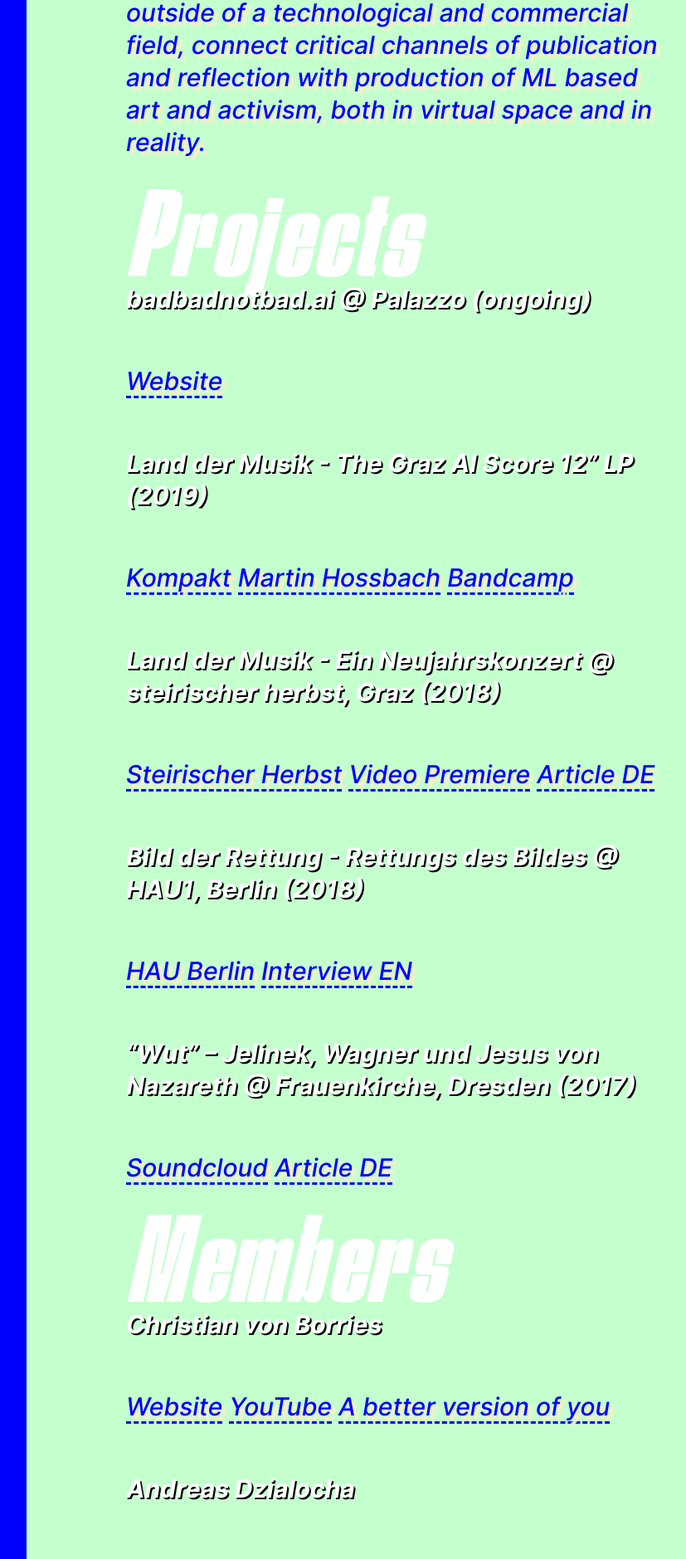
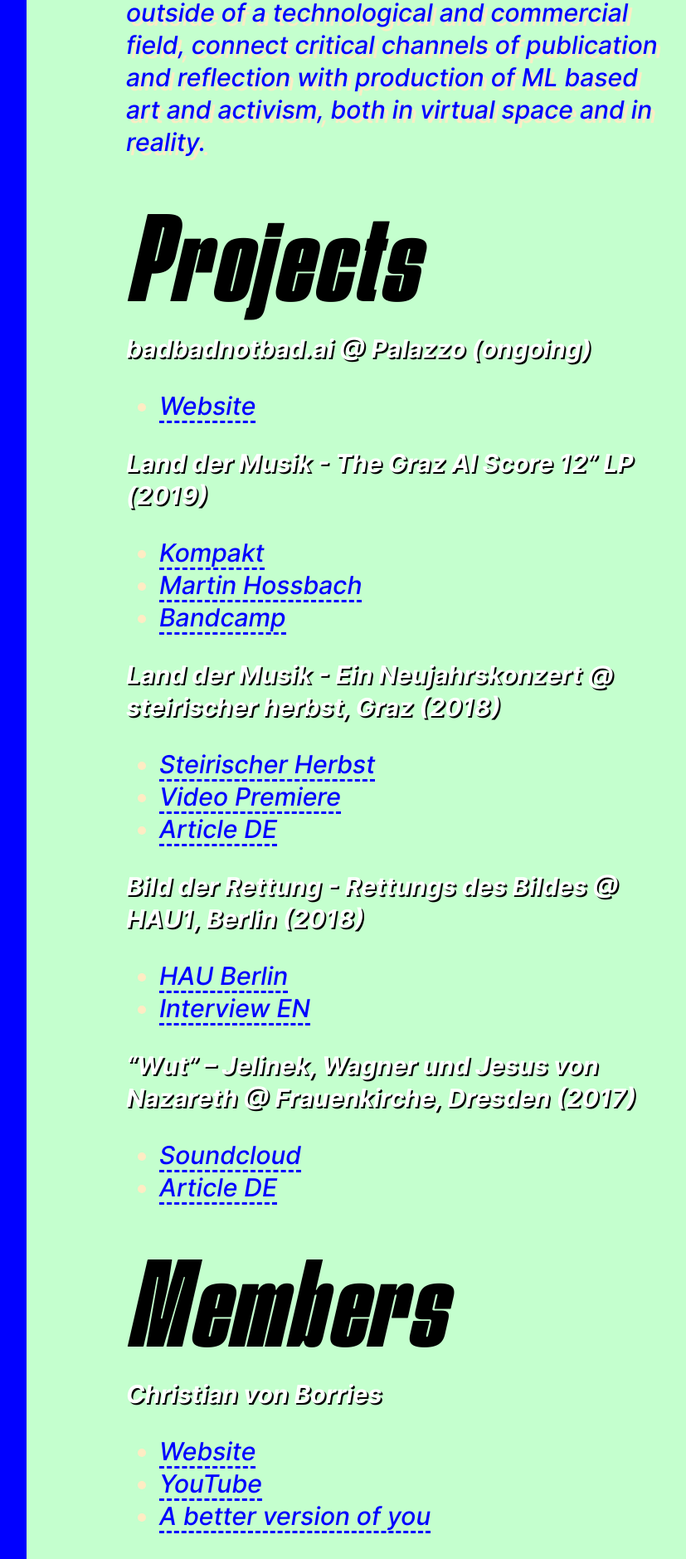
Before and after one commit to ai-unit/ai-unit.github.io, a Jekyll site: the page built from index.md, in a window 1280 px wide. Shown: the part 1225-3104 px from the top of the page at 83% size, without its empty margins (68-895 px from the left). Built offline with Jekyll 4.4.1, drawn with Linux system fonts in a browser that asks for light colours; some web fonts are replaced.

Commit message:
Use lists, adjust heading formatting

```diff
--- a/assets/styles/base/typography.scss
+++ b/assets/styles/base/typography.scss
@@ -52,5 +52,10 @@
 h4,
 h5,
 h6 {
+  margin-top: 3rem;
+  margin-bottom: 3rem;
+
   font-size: 5em;
+
+  color: $black;
 }
--- a/index.md
+++ b/index.md
@@ -12,45 +12,45 @@
 
 **badbadnotbad.ai @ Palazzo (ongoing)**
 
-[Website](http://badbadnotbad.ai/)
+* [Website](http://badbadnotbad.ai/)
 
 **Land der Musik - The Graz AI Score 12" LP (2019)**
 
-[Kompakt](https://kompakt.fm/releases/land_der_musik_the_graz_ai_score)
-[Martin Hossbach](http://www.martinhossbach.com/releases/aiunit/)
-[Bandcamp](https://hyperdelia.bandcamp.com/album/land-der-musik-the-graz-ai-score)
+* [Kompakt](https://kompakt.fm/releases/land_der_musik_the_graz_ai_score)
+* [Martin Hossbach](http://www.martinhossbach.com/releases/aiunit/)
+* [Bandcamp](https://hyperdelia.bandcamp.com/album/land-der-musik-the-graz-ai-score)
 
 **Land der Musik - Ein Neujahrskonzert @ steirischer herbst, Graz (2018)**
 
-[Steirischer Herbst](https://2018.steirischerherbst.at/en/volksfronten/artist/christian-von-borries)
-[Video Premiere](https://www.steirischerherbst.at/de/videos/705/christian-von-borries)
-[Article DE](https://www.deutschlandfunk.de/land-der-musik-von-christian-von-borries-das-anti.1993.de.html?dram:article_id=430011)
+* [Steirischer Herbst](https://2018.steirischerherbst.at/en/volksfronten/artist/christian-von-borries)
+* [Video Premiere](https://www.steirischerherbst.at/de/videos/705/christian-von-borries)
+* [Article DE](https://www.deutschlandfunk.de/land-der-musik-von-christian-von-borries-das-anti.1993.de.html?dram:article_id=430011)
 
 **Bild der Rettung - Rettungs des Bildes @ HAU1, Berlin (2018)**
 
-[HAU Berlin](https://www.hebbel-am-ufer.de/programm/pdetail/lesage-bild-der-rettung/)
-[Interview EN](https://www.springerin.at/2016/4/my-kingdom-my-rules/)
+* [HAU Berlin](https://www.hebbel-am-ufer.de/programm/pdetail/lesage-bild-der-rettung/)
+* [Interview EN](https://www.springerin.at/2016/4/my-kingdom-my-rules/)
 
 **"Wut" – Jelinek, Wagner und Jesus von Nazareth @ Frauenkirche, Dresden (2017)**
 
-[Soundcloud](https://soundcloud.com/andreasdzialocha/sets/wut-ai-orchestra-score)
-[Article DE](https://www.deutschlandfunkkultur.de/elfriede-jelineks-wut-in-der-frauenkirche-in-dresden-ein.1013.de.html?dram:article_id=389000)
+* [Soundcloud](https://soundcloud.com/andreasdzialocha/sets/wut-ai-orchestra-score)
+* [Article DE](https://www.deutschlandfunkkultur.de/elfriede-jelineks-wut-in-der-frauenkirche-in-dresden-ein.1013.de.html?dram:article_id=389000)
 
 ## Members
 
 **Christian von Borries**
 
-[Website](http://masseundmacht.com/)
-[YouTube](https://www.youtube.com/user/masseundmacht/videos)
-[A better version of you](http://www.abetterversionofyou.tech/)
+* [Website](http://masseundmacht.com/)
+* [YouTube](https://www.youtube.com/user/masseundmacht/videos)
+* [A better version of you](http://www.abetterversionofyou.tech/)
 
 **Andreas Dzialocha**
 
-[Website](https://andreasdzialocha.com/)
-[GitHub](https://github.com/adzialocha/)
+* [Website](https://andreasdzialocha.com/)
+* [GitHub](https://github.com/adzialocha/)
 
 **Links**
 
-[badbadnotbad.ai](https://badbadnotbad.ai)
-[@ai-unit GitHub](https://github.com/ai-unit/)
-[☭.ml](https://☭.ml)
+* [badbadnotbad.ai](https://badbadnotbad.ai)
+* [@ai-unit GitHub](https://github.com/ai-unit/)
+* [☭.ml](https://☭.ml)
```
